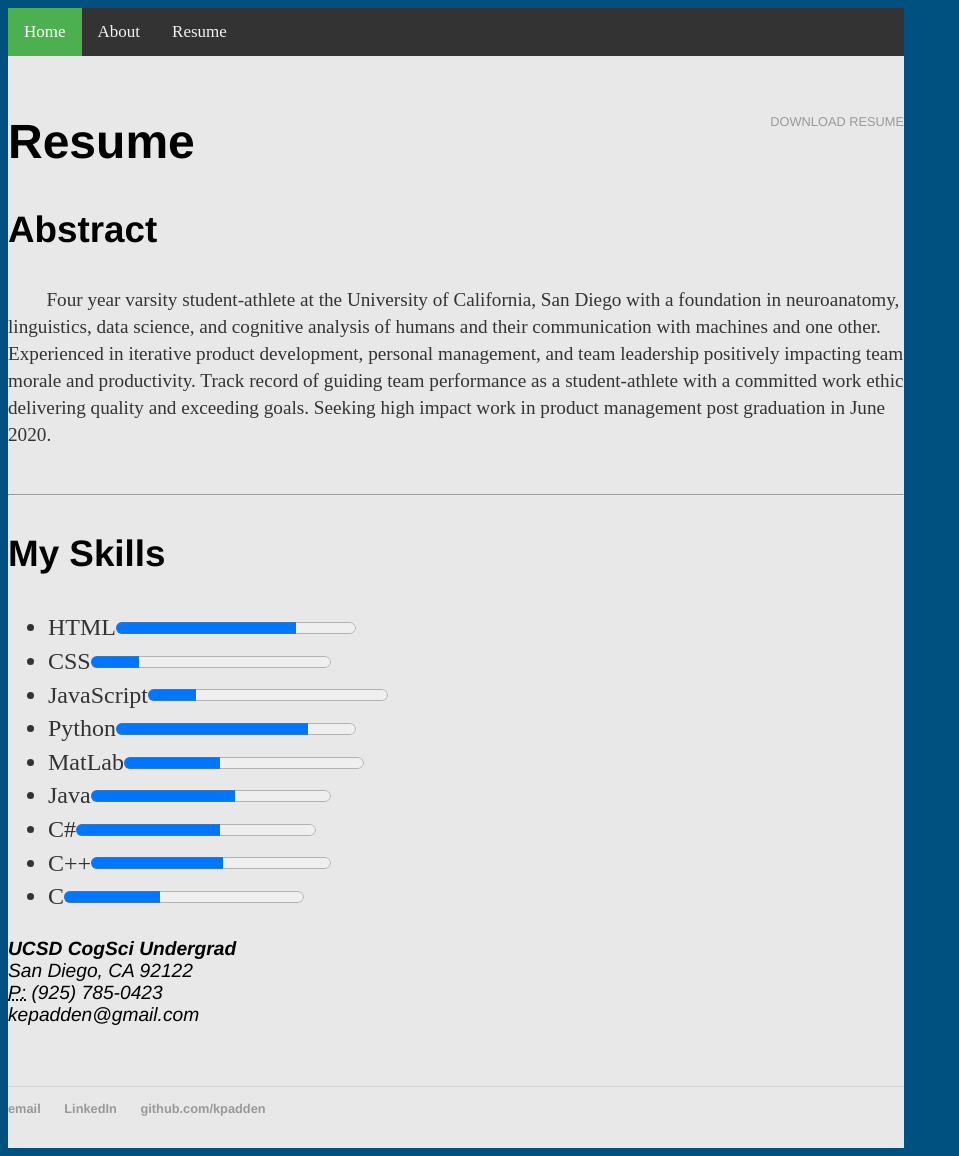
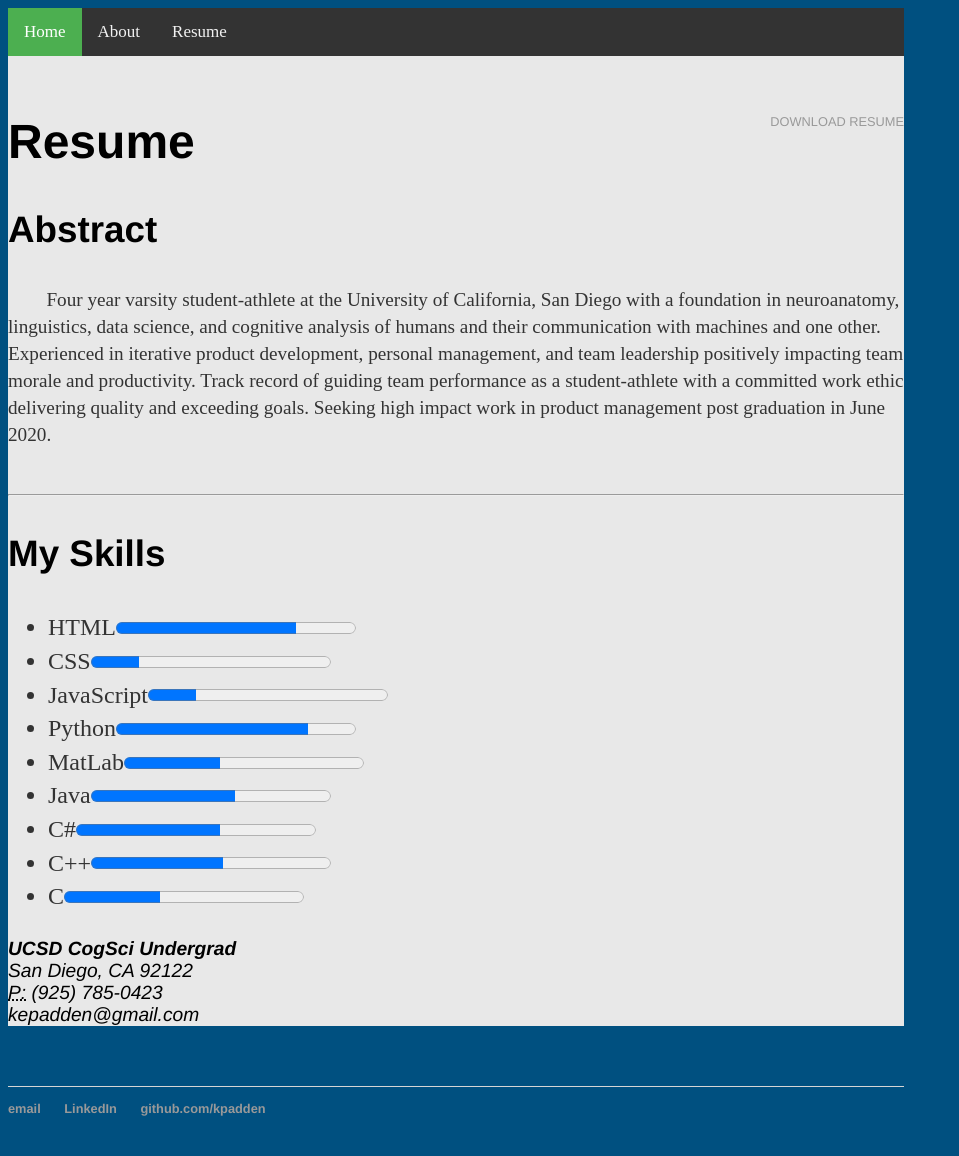
Before and after one commit to kpadden/kpadden.github.io, a Jekyll site: the page built from cv/index.html, in a window 1280 px wide. Shown: the whole page, without its empty margins (0-959 px from the left). Built offline with Jekyll 4.4.1, drawn with Linux system fonts in a browser that asks for light colours; after the commit the page ends 1130 px from its top, so only the background shows below that.

Commit message:
Update default.html

```diff
--- a/_layouts/default.html
+++ b/_layouts/default.html
@@ -23,13 +23,13 @@
         <section class="container"><br/>
             {{ content }}
             <!-- /.container -->
-            <footer>
-                <ul>
-                    <li><a href="mailto:kepadden@gmail.com">email</a></li>
-                    <li><a href="https://linkedin.com/in/kenny-padden-a64329170">LinkedIn</a></li>
-                    <li><a href="https://github.com/kpadden">github.com/kpadden</a></li>
-                </ul>
-            </footer><br/>
         </section>
+        <footer>
+            <ul>
+                <li><a href="mailto:kepadden@gmail.com">email</a></li>
+                <li><a href="https://linkedin.com/in/kenny-padden-a64329170">LinkedIn</a></li>
+                <li><a href="https://github.com/kpadden">github.com/kpadden</a></li>
+            </ul>
+        </footer>
     </body>
 </html>
```
